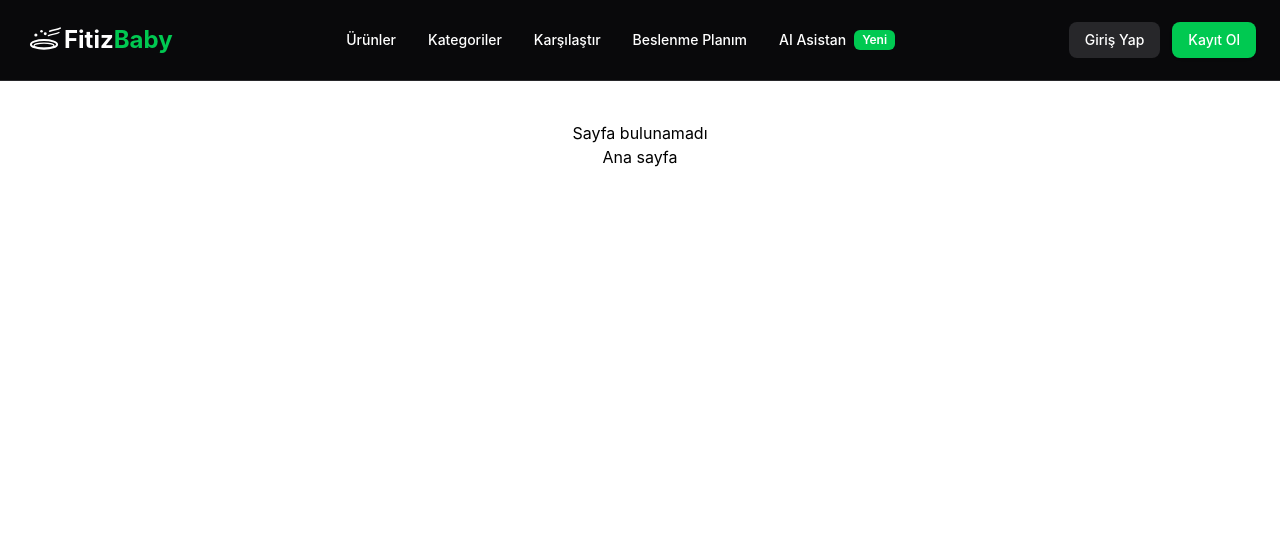
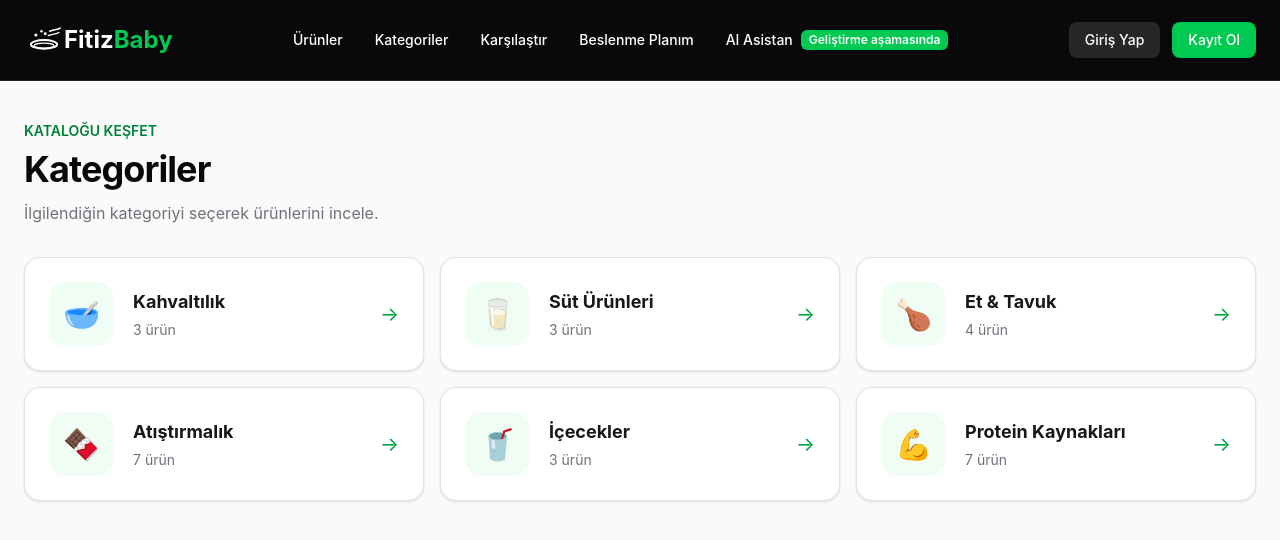
Before and after one commit to huseyin-akkaya/FitizBaby, a React (Vite) app: page /categories in a window 1280 px wide. Shown: the top 540 px of the page. Built offline with nearby package versions, Linux system fonts and the light colour scheme.

Commit message:
Add dedicated categories page and update assistant badge

```diff
--- a/src/App.jsx
+++ b/src/App.jsx
@@ -3,6 +3,7 @@ import HeroSection from './components/HeroSection'
 import FeatureSection from './components/FeatureSection'
 import{Routes, Route} from "react-router-dom";
 import Products from "./pages/Products";
+import Categories from "./pages/Categories";
 import NutritionAssistant from "./pages/NutritionAssistant";
 import ProductDetail from "./pages/ProductDetail";
 import Compare from "./pages/Compare";
@@ -18,6 +19,7 @@ function App() {
       <Routes>
         <Route path="/" element={<><HeroSection /><FeatureSection /></>}/>
         <Route path="/products" element={<Products />}/>
+        <Route path="/categories" element={<Categories />}/>
         <Route path="/products/:id" element={<ProductDetail />}/>
         <Route path="/assistant" element={<NutritionAssistant />}/>
         <Route path="/compare" element={<Compare />}/>
--- a/src/components/Navbar.jsx
+++ b/src/components/Navbar.jsx
@@ -98,7 +98,7 @@ function Navbar() {
                 </div>
 
                 {/* Navbar'ın ortasında bulunan sayfa bağlantıları */}
-                <div className="hidden lg:flex flex-1 justify-center gap-8 text-sm font-medium whitespace-nowrap">
+                <div className="hidden xl:flex flex-1 justify-center gap-8 text-sm font-medium whitespace-nowrap">
 
                     {/* Ürünler sayfası bağlantısı */}
                     <Link to="/products" className="transition hover:text-green-400">
@@ -106,7 +106,7 @@ function Navbar() {
                     </Link>
 
                     {/* Kategoriler sayfası bağlantısı */}
-                    <Link to="/products" className="transition hover:text-green-400">Kategoriler</Link>
+                    <Link to="/categories" className="transition hover:text-green-400">Kategoriler</Link>
 
                     {/* Ürün karşılaştırma sayfası bağlantısı */}
                     <Link to="/compare" className="transition hover:text-green-400">Karşılaştır</Link>
@@ -122,16 +122,16 @@ function Navbar() {
                     >
                         AI Asistan
 
-                        {/* AI Asistan özelliğinin yeni olduğunu belirten rozet */}
+                        {/* AI Asistan özelliğinin geliştirme aşamasını belirten rozet */}
                         <span className="bg-green-500 px-2 py-0.5 text-xs rounded-md font-semibold">
-                            Yeni
-                        </span>
+                            Geliştirme aşamasında
+</span>
                     </Link>
 
                 </div>
 
                 {/* Navbar'ın sağ tarafındaki kullanıcı işlemleri */}
-                <div className="hidden lg:flex gap-3 shrink-0">
+                <div className="hidden xl:flex gap-3 shrink-0">
 
                     {/* Kullanıcı giriş butonu */}
                     <button className="bg-zinc-800 px-4 py-2 rounded-lg text-sm font-medium transition hover:bg-zinc-700 cursor-pointer">
@@ -145,7 +145,7 @@ function Navbar() {
 
                 </div>
                 {/* Mobil veya küçük ekran cihazlar için hamburger menü butonu */}
-                <button aria-label="Menüyü aç veya kapat" aria-expanded={isMenuOpen} onClick={() => setIsMenuOpen(!isMenuOpen)} className="lg:hidden p-2 rounded-lg cursor-pointer transition hover:bg-zinc-800">
+                <button aria-label="Menüyü aç veya kapat" aria-expanded={isMenuOpen} onClick={() => setIsMenuOpen(!isMenuOpen)} className="xl:hidden p-2 rounded-lg cursor-pointer transition hover:bg-zinc-800">
                      {isMenuOpen ? (
                         <svg viewBox="0 0 24 24" className="w-6 h-6">
                             <line
@@ -207,7 +207,7 @@ function Navbar() {
             </div>
             {/* Mobil menü açıldığında gösterilecek içerik */}
              <div
-                className={`lg:hidden overflow-hidden border-t border-zinc-800 bg-zinc-950 px-6 transition-all duration-200 ease-out ${
+                className={`xl:hidden overflow-hidden border-t border-zinc-800 bg-zinc-950 px-6 transition-all duration-200 ease-out ${
                     isMenuOpen
                     ? "max-h-96 py-4 opacity-100"
                     : "max-h-0 py-0 opacity-0"
@@ -219,7 +219,7 @@ function Navbar() {
                         <Link to="/products" onClick={() => setIsMenuOpen(false)} className="transition hover:text-green-400">
                             Ürünler
                         </Link>
-                        <Link to="/products" className="transition hover:text-green-400" onClick={() => setIsMenuOpen(false)}>Kategoriler</Link>
+                        <Link to="/categories" className="transition hover:text-green-400" onClick={() => setIsMenuOpen(false)}>Kategoriler</Link>
                         <Link to="/compare" className="transition hover:text-green-400" onClick={() => setIsMenuOpen(false)}>Karşılaştır</Link>
                         <Link to="/nutrition-plan" onClick={() => setIsMenuOpen(false)} className="transition hover:text-green-400">
                             Beslenme Planım
@@ -232,8 +232,8 @@ function Navbar() {
                             AI Asistan
 
                             <span className="rounded-md bg-green-500 px-2 py-0.5 text-xs font-semibold">
-                                Yeni
-                            </span>
+                                Geliştirme aşamasında
+</span>
                         </Link>
 
                     </div>
--- /dev/null
+++ b/src/pages/Categories.jsx
@@ -0,0 +1,27 @@
+import { Link } from "react-router-dom";
+import { products } from "../data/products";
+import { getCategoryIcon, getProductCategories, productBelongsToCategory } from "../data/productCategories";
+
+function Categories() {
+  return <main className="min-h-screen bg-zinc-50 px-4 py-10 sm:px-6">
+    <div className="mx-auto max-w-7xl">
+      <header className="mb-8">
+        <p className="text-sm font-semibold text-green-700">KATALOĞU KEŞFET</p>
+        <h1 className="mt-2 text-3xl font-bold tracking-tight text-zinc-950 sm:text-4xl">Kategoriler</h1>
+        <p className="mt-3 text-zinc-500">İlgilendiğin kategoriyi seçerek ürünlerini incele.</p>
+      </header>
+      <div className="grid gap-4 sm:grid-cols-2 lg:grid-cols-3">
+        {getProductCategories(products).map(category => {
+          const count = products.filter(product => productBelongsToCategory(product, category)).length;
+          return <Link key={category} to={"/products?category=" + encodeURIComponent(category)} className="group flex items-center gap-5 rounded-2xl border border-zinc-200 bg-white p-6 shadow-sm transition hover:-translate-y-1 hover:border-green-300 hover:shadow-md focus-visible:outline-none focus-visible:ring-2 focus-visible:ring-green-500">
+            <span aria-hidden="true" className="grid h-16 w-16 shrink-0 place-items-center rounded-2xl bg-green-50 text-3xl">{getCategoryIcon(category)}</span>
+            <div className="min-w-0 flex-1"><h2 className="text-lg font-bold text-zinc-900 group-hover:text-green-700">{category}</h2><p className="mt-1 text-sm text-zinc-500">{count} ürün</p></div>
+            <span aria-hidden="true" className="text-xl text-green-600">→</span>
+          </Link>;
+        })}
+      </div>
+    </div>
+  </main>;
+}
+
+export default Categories;
```
